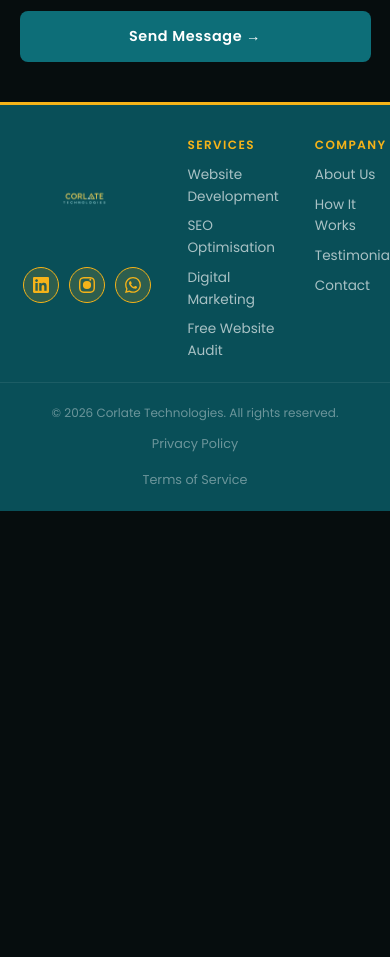
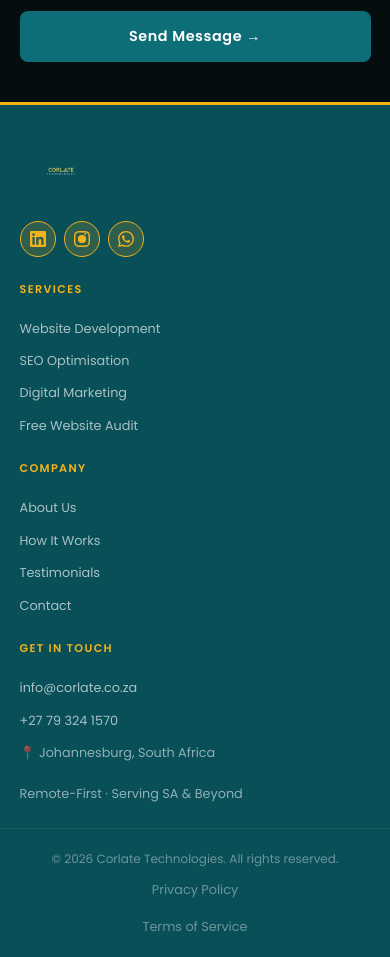
Before and after one commit to mukoe2020/corlate-website, a website: page index.html in a window 390 px wide. Shown: the part 7196-8153 px from the top of the page. Before the commit the page ends 7707 px from the top, so only its background shows below. Drawn offline with Linux system fonts and the light colour scheme.

Commit message:
Add responsive footer styling for mobile and tablet breakpoints

```diff
--- a/index.html
+++ b/index.html
@@ -911,6 +911,8 @@
   @media(max-width:768px){
     section { padding: 40px 5%; }
     #services .cards-grid { grid-template-columns: 1fr; }
+
+    .footer-top { grid-template-columns: repeat(2, 1fr); gap: 24px; padding: 24px 5%; }
   }
   @media(max-width:640px){
     nav { padding:0 5%; height: 64px; }
@@ -1122,6 +1124,16 @@
     .team-avatar { width: 40px; height: 40px; font-size: 0.75rem; }
     .team-card h4 { font-size: 0.76rem; }
     .team-card p { font-size: 0.65rem; }
+
+    .footer-top { grid-template-columns: 1fr; gap: 24px; padding: 24px 5%; }
+    .footer-col { gap: 12px; }
+    .footer-col h5 { font-size: 0.7rem; margin-bottom: 8px; }
+    .footer-col a { font-size: 0.8rem; }
+    .footer-location { font-size: 0.8rem; }
+    .footer-brand-col { align-items: flex-start; }
+    .footer-branding { justify-content: flex-start; }
+    .footer-logo { height: 80px; width: 80px; }
+    .footer-socials { gap: 8px; }
     .footer-bottom { flex-direction: column; text-align: center; padding: 20px 5%; }
     .footer-legal { flex-direction: column; gap: 16px; }
   }
```
